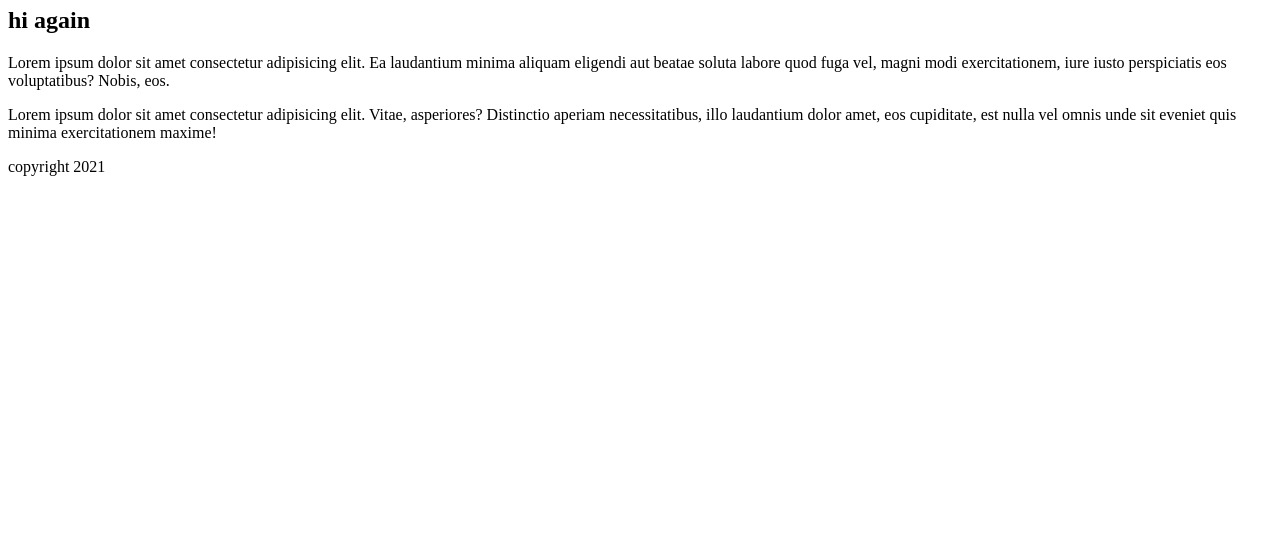
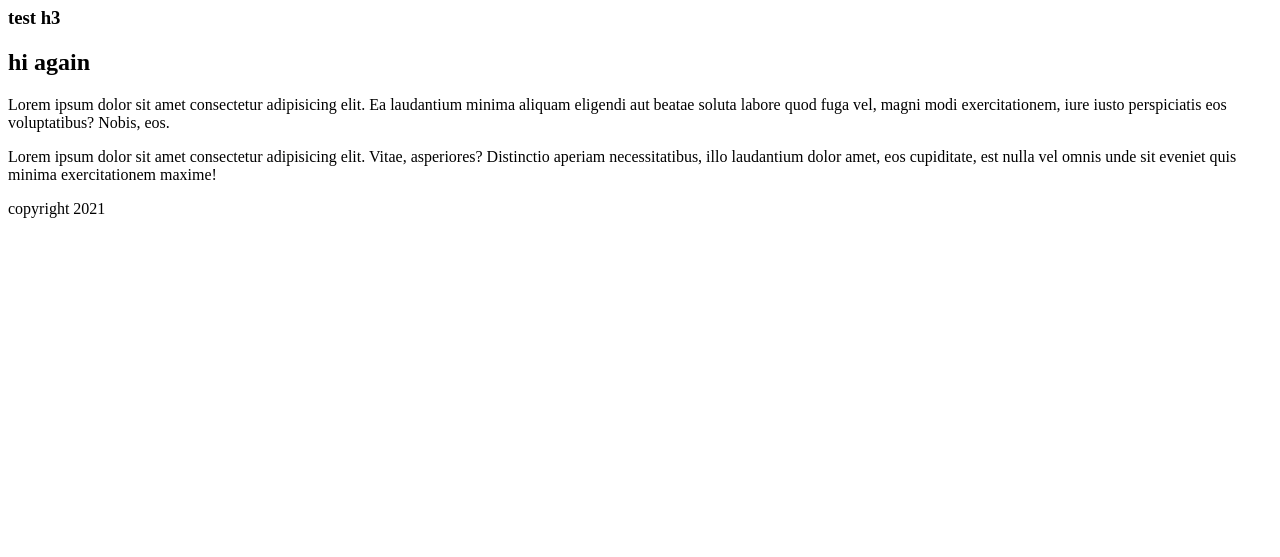
Before and after one commit to DivisionC/brian, a plain HTML site: page index.html in a window 1280 px wide. Shown: the part 243-800 px from the top of the page. Drawn offline with Linux system fonts and the light colour scheme.

Commit message:
adding h3

```diff
--- a/index.html
+++ b/index.html
@@ -22,6 +22,7 @@
 
     <main id="centerThing">
         <h1>Heading 1</h1>
+        <h3>test h3</h3>
         <h2>hi again</h2>
         <p>Lorem ipsum dolor sit amet consectetur adipisicing elit. Ea laudantium minima aliquam eligendi aut beatae soluta labore quod fuga vel, magni modi exercitationem, iure iusto perspiciatis eos voluptatibus? Nobis, eos.</p>
         <p>Lorem ipsum dolor sit amet consectetur adipisicing elit. Vitae, asperiores? Distinctio aperiam necessitatibus, illo laudantium dolor amet, eos cupiditate, est nulla vel omnis unde sit eveniet quis minima exercitationem maxime!</p>
```
